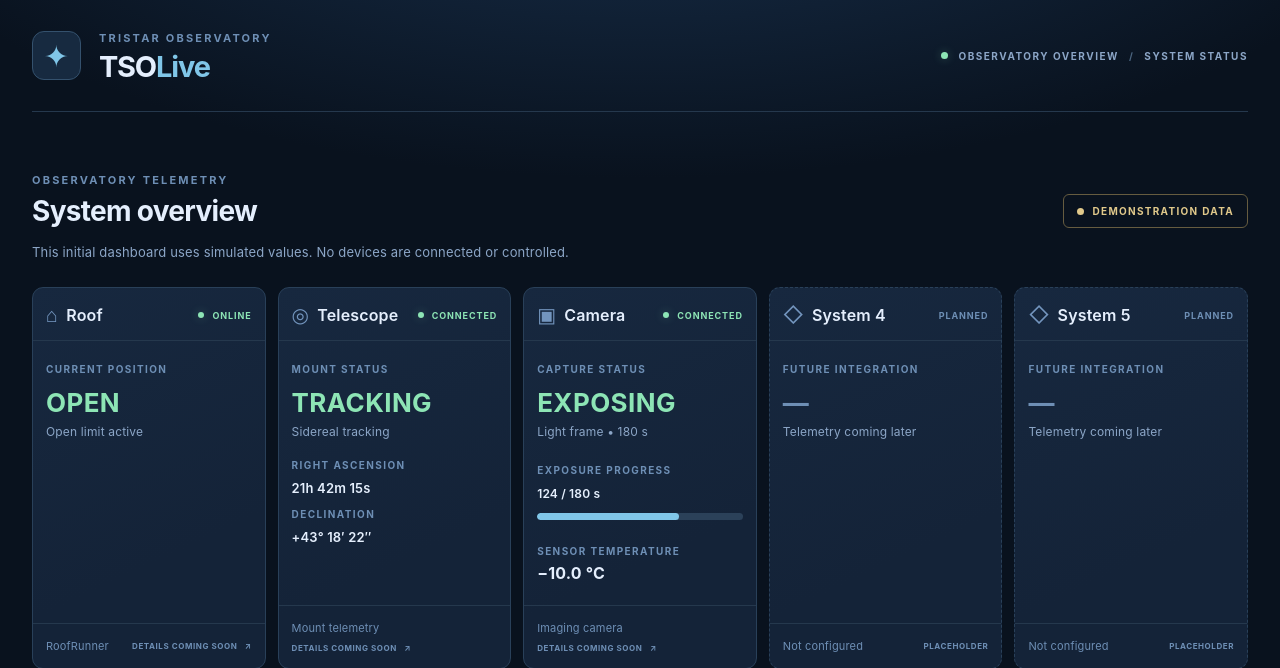
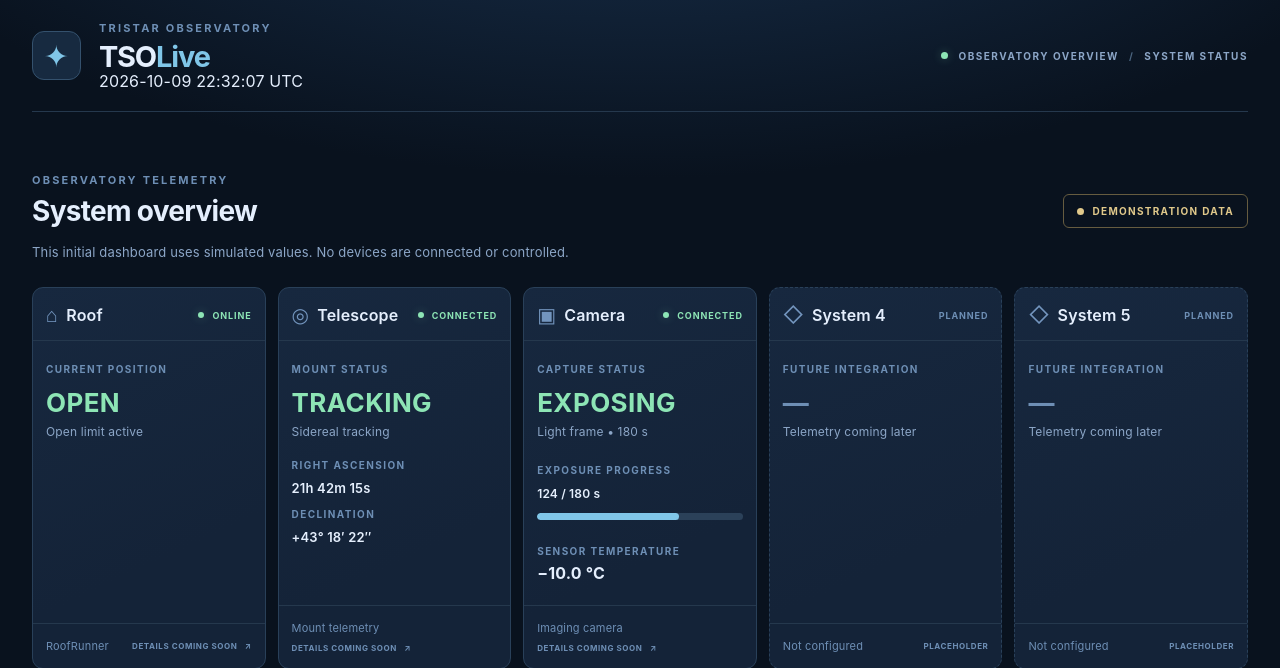
Before and after one commit to EorEquis/TSOLive, a FastAPI app: page / in a window 1280 px wide. Shown: the top 668 px of the page. Run offline with FastAPI, Linux system fonts and the light colour scheme.

Commit message:
Use compact four-column tiles and move UTC clock into header

```diff
--- a/templates/index.html
+++ b/templates/index.html
@@ -13,7 +13,7 @@
     <header class="topbar">
       <div class="brand">
         <div class="brand-mark" aria-hidden="true">✦</div>
-        <div><p class="eyebrow">TRISTAR OBSERVATORY</p><h1>TSO<span>Live</span></h1></div>
+        <div><p class="eyebrow">TRISTAR OBSERVATORY</p><h1>TSO<span>Live</span></h1><div id="clock" class="header-clock" aria-label="Current UTC time"></div></div>
       </div>
       <div class="header-right"><span class="live-dot" aria-hidden="true"></span><span>OBSERVATORY OVERVIEW</span><span class="header-separator">/</span><span>SYSTEM STATUS</span></div>
     </header>
@@ -61,7 +61,7 @@
         </article>
       </section>
     </main>
-    <footer class="page-footer"><span>TSOLive <span class="footer-sep">/</span> READ-ONLY OBSERVATORY DISPLAY</span><span id="clock" aria-label="Current UTC time"></span></footer>
+    <footer class="page-footer"><span>TSOLive <span class="footer-sep">/</span> READ-ONLY OBSERVATORY DISPLAY</span></footer>
   </div>
 </body>
 </html>
```
